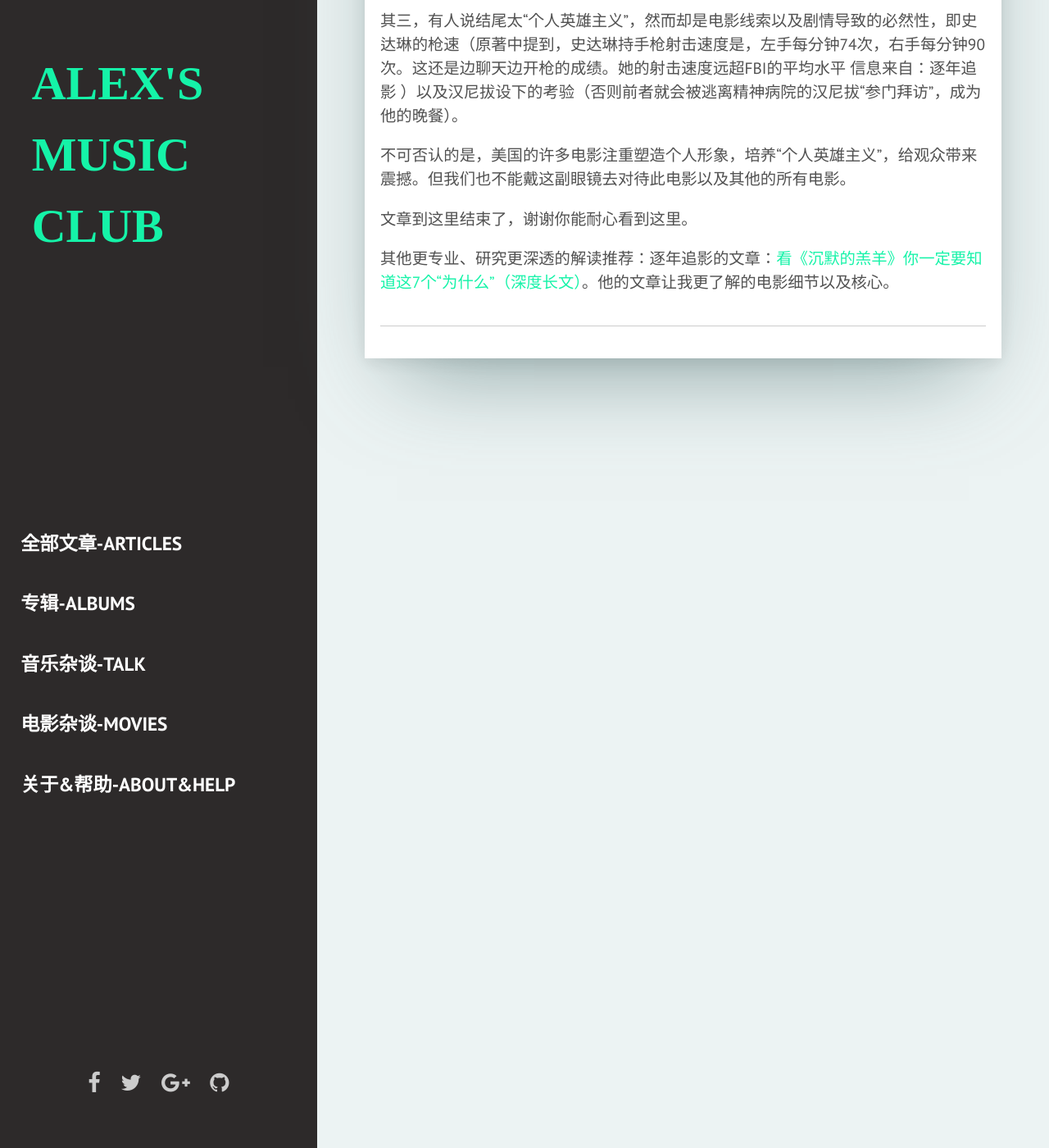
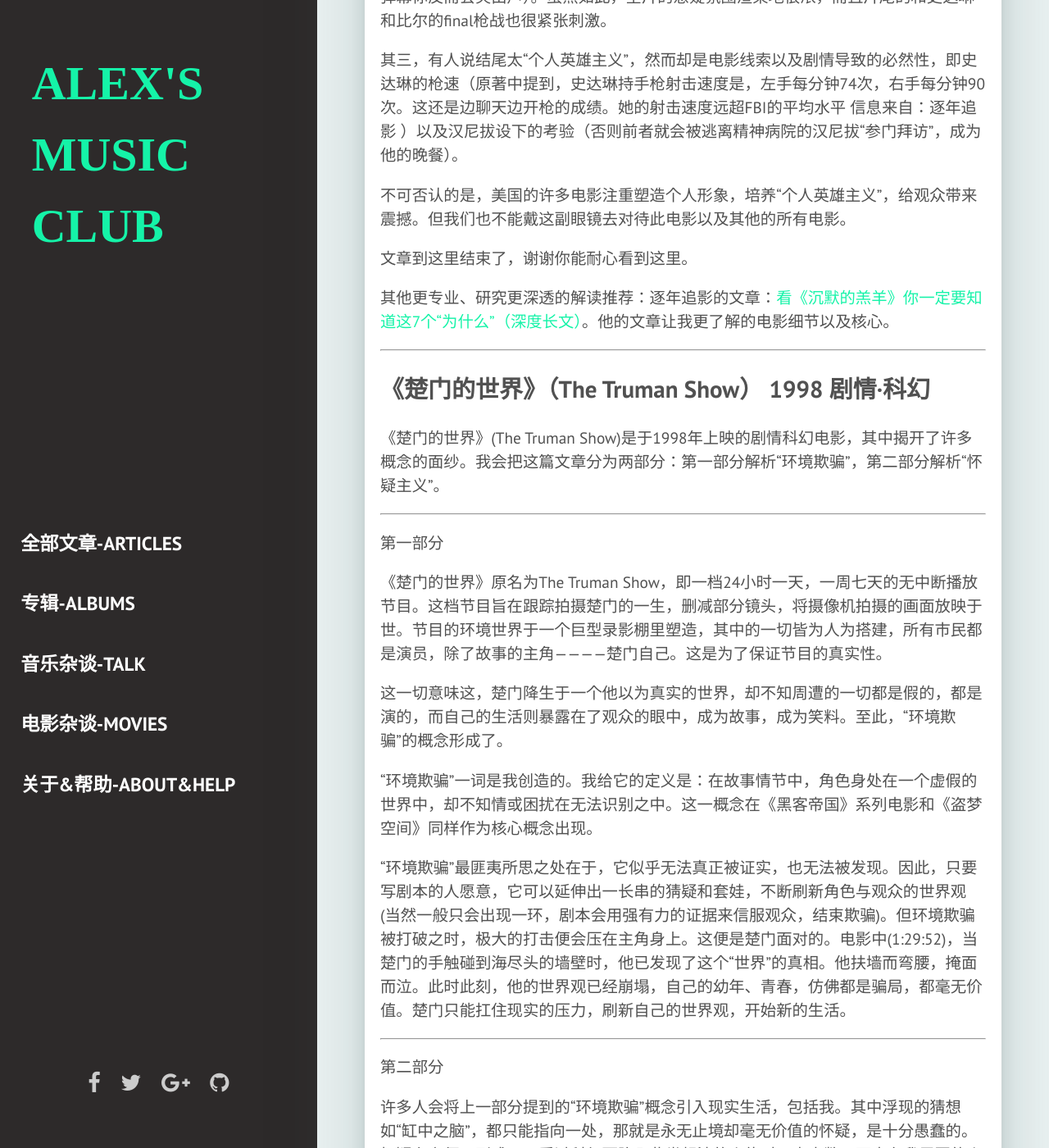
Before and after one commit to AlexJWC/AAAlexJWC.github.io, a Jekyll site: the page built from _pages/Movies.html, in a window 1280 px wide and 1400 px high, scrolled down 2744 px. Shown: the whole window at 82% size. Built offline with Jekyll 4.4.1, drawn with Linux system fonts in a browser that asks for light colours; some web fonts are replaced; some of the changed text lies outside the part shown.

Commit message:
new info

```diff
--- a/_pages/Movies.html
+++ b/_pages/Movies.html
@@ -6,11 +6,14 @@ permalink: /Movies/
 
 看电影也与音乐并称为Alex的两大爱好。Alex在闲暇之余，喜欢把看过的电影做成长评和解析，内容客观且有参考依据，能够帮助你们深入了解更多的电影。
 
+以下影评均会涉及剧透，若你还没看过原片，请酌情观看以下文字。
 目录：
 
 一、[【短评】《盗梦空间》（Inception） 2010 科幻·悬疑](#aa)
 
 二、[【深度长评】《沉默的羔羊》（The Silence of the Lambs） 1991 犯罪·惊悚](#bb)
+
+三、[【深度长评】《楚门的世界》（The Truman Show） 1998 剧情·科幻）](#cc)
 
 ---
 
@@ -80,3 +83,34 @@ permalink: /Movies/
 文章到这里结束了，谢谢你能耐心看到这里。
 
 其他更专业、研究更深透的解读推荐：逐年追影的文章：<a href="https://www.bilibili.com/read/cv6835888">看《沉默的羔羊》你一定要知道这7个“为什么”（深度长文）</a>。他的文章让我更了解的电影细节以及核心。
+
+---
+
+## <a name="cc"></a> 《楚门的世界》（The Truman Show） 1998 剧情·科幻
+
+《楚门的世界》(The Truman Show)是于1998年上映的剧情科幻电影，其中揭开了许多概念的面纱。我会把这篇文章分为两部分：第一部分解析“环境欺骗”，第二部分解析“怀疑主义”。
+
+---
+
+第一部分
+
+《楚门的世界》原名为The Truman Show，即一档24小时一天，一周七天的无中断播放节目。这档节目旨在跟踪拍摄楚门的一生，删减部分镜头，将摄像机拍摄的画面放映于世。节目的环境世界于一个巨型录影棚里塑造，其中的一切皆为人为搭建，所有市民都是演员，除了故事的主角————楚门自己。这是为了保证节目的真实性。
+
+这一切意味这，楚门降生于一个他以为真实的世界，却不知周遭的一切都是假的，都是演的，而自己的生活则暴露在了观众的眼中，成为故事，成为笑料。至此，“环境欺骗”的概念形成了。
+
+“环境欺骗”一词是我创造的。我给它的定义是：在故事情节中，角色身处在一个虚假的世界中，却不知情或困扰在无法识别之中。这一概念在《黑客帝国》系列电影和《盗梦空间》同样作为核心概念出现。
+
+“环境欺骗”最匪夷所思之处在于，它似乎无法真正被证实，也无法被发现。因此，只要写剧本的人愿意，它可以延伸出一长串的猜疑和套娃，不断刷新角色与观众的世界观(当然一般只会出现一环，剧本会用强有力的证据来信服观众，结束欺骗)。但环境欺骗被打破之时，极大的打击便会压在主角身上。这便是楚门面对的。电影中(1:29:52)，当楚门的手触碰到海尽头的墙壁时，他已发现了这个“世界”的真相。他扶墙而弯腰，掩面而泣。此时此刻，他的世界观已经崩塌，自己的幼年、青春，仿佛都是骗局，都毫无价值。楚门只能扛住现实的压力，刷新自己的世界观，开始新的生活。
+
+
+---
+
+第二部分
+
+许多人会将上一部分提到的“环境欺骗”概念引入现实生活，包括我。其中浮现的猜想如“缸中之脑”，都只能指向一处，那就是永无止境却毫无价值的怀疑，是十分愚蠢的。怀疑主义便又形成了。看过科幻而陷入此类想法的人绝对不占少数，至少在我周围的人中。正如罗翔老师的话：“你用大脑做出怀疑主义的这个结论的这个构造，这个推论，难道不值得怀疑吗？”
+
+在《楚门的世界》电影中，由于从小生活在一个被人拟造的环境中，楚门也对这个环境的不和常规的现象深信不疑：“太阳月亮同时出现”。这也是我们所有人的本能，即相信权威。注意，倘若你去怀疑它却无法拿出实际反例，注意，是实际反例，“怀疑主义”便又形成了。正如罗翔所说，我们能做的，只是相信权威。当然拿出实际理论推翻它固然是另一个重要选择。一个视频题目打趣说，罗翔是杠精，然而实在不是了。
+
+---
+
+感谢收看本篇文章。希望能让你更加了解《楚门的世界》这一本电影。感兴趣的可以翻翻我的专栏旁的目录，看更多电影的解说文章。
```
Also changed, not shown: _posts/2021-07-25-thetrumanshow.markdown (added, +34 -0 lines), assets/img/thetrumanshow.jpg (added).
